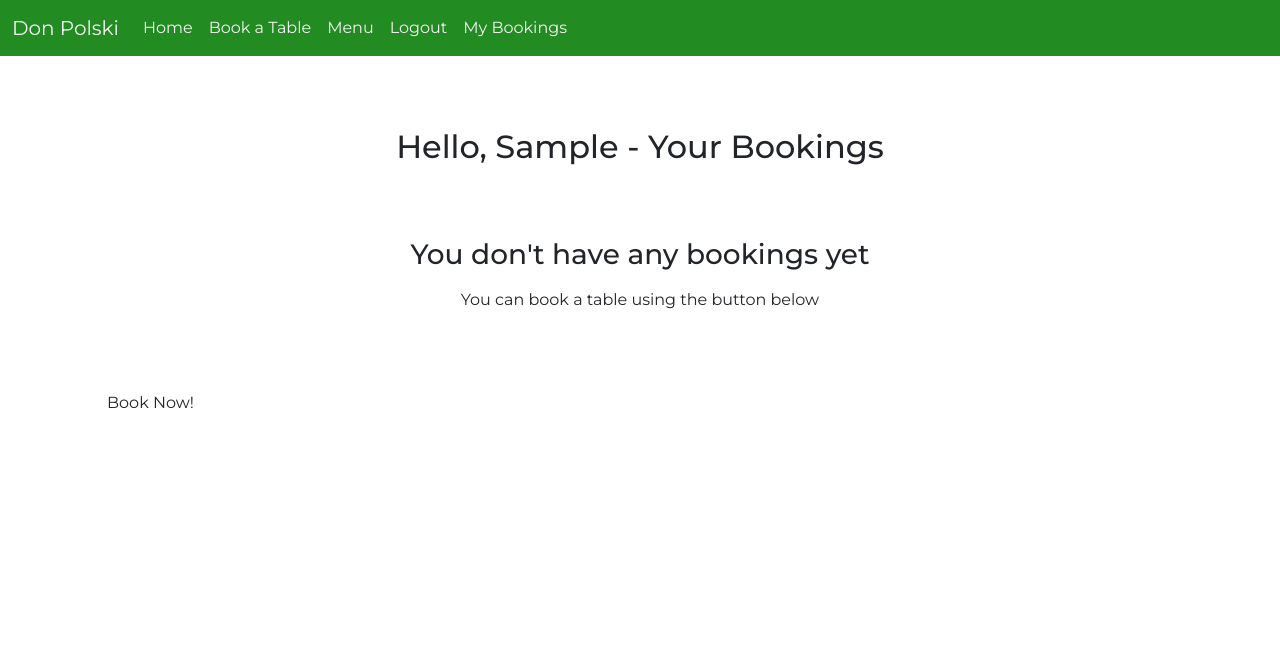
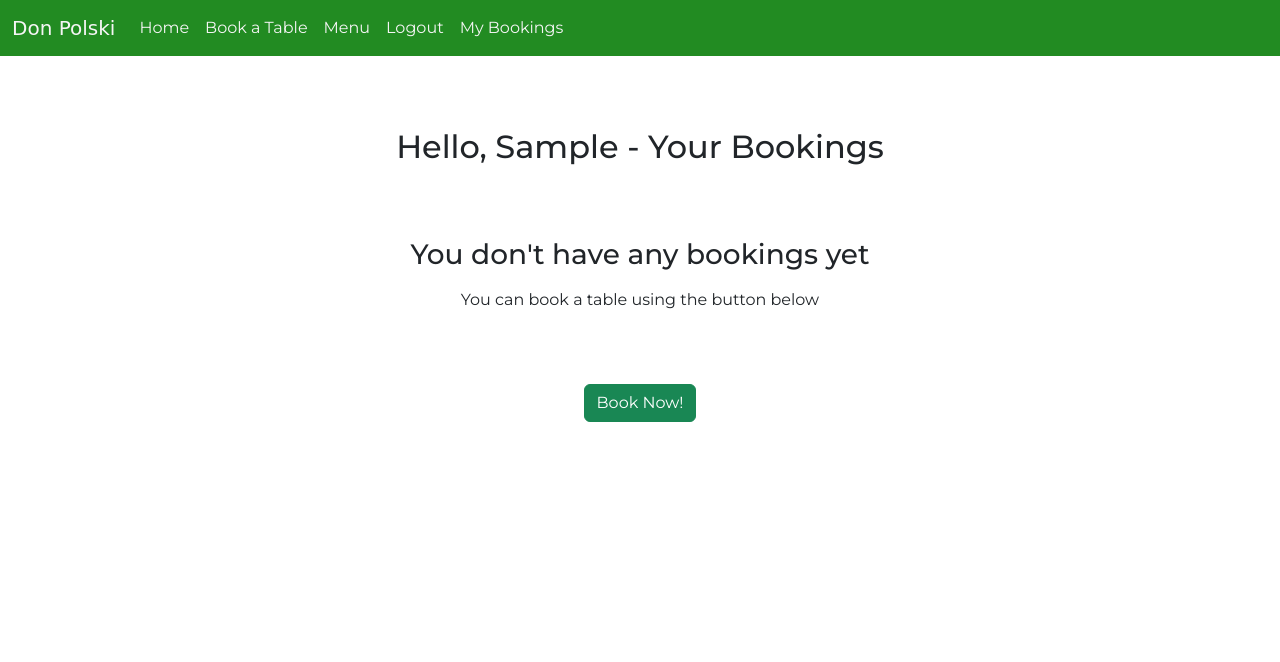
Before and after one commit to TiredSkitarii/don-polski-restaurant, a Django app: page /bookings/list/ in a window 1280 px wide. Shown: the top 662 px of the page. Run offline with Django 4.2, Linux system fonts and the light colour scheme; the visitor is signed in with stand-in values (Sample User, id 1); data that the repository does not hold is empty; some web fonts are replaced.

Commit message:
Final bit of editing to button positions and text spaces - it's now "passable", so it'll do

```diff
--- a/restaurant_booking/templates/restaurant_booking/bookings_list.html
+++ b/restaurant_booking/templates/restaurant_booking/bookings_list.html
@@ -44,8 +44,10 @@
             <p class="mb-4">You can book a table using the button below</p>
         </div>
 
-        <div class="text center mb-3">
-            <a href="{% url 'create_booking' %}" class="btn btn-accent"> Book Now!</a>
+        <div class="text-center mb-3">
+            <div class="mx-auto">
+                <a href="{% url 'create_booking' %}" class="btn btn-success"> Book Now!</a>
+            </div>
         </div>
         {% endif %}
 
--- a/static/css/style.css
+++ b/static/css/style.css
@@ -26,6 +26,7 @@ h1 {
 
 .navbar-brand {
     color: whitesmoke;
+    font-family: var(--secondary-font);
 }
 
 .nav-link {
--- a/website/templates/website/home.html
+++ b/website/templates/website/home.html
@@ -15,9 +15,8 @@
 </div>
 
 <div>
-    <h4>About Us:</h4>
-    <p>Situated in the heart of Clevedon, Don Polski has been serving delicious Polish food for over forty years. Jan Cebuka opened the restaurant in 1969. His aim was to serve the food of his beloved homeland to his fellow country men and to introduce his new homeland to the hearty taste of Polish food. Jan’s children Zosia and Pawel  took over the running of the restaurant and have now handed over the reins to the next generation of the family, Pawel’s son, Tomek .
-</p>
+    <h5>About Us:</h5>
+    <p class="mb-4">Situated in the heart of Clevedon, Don Polski has been serving delicious Polish food for over forty years. Jan Cebuka opened the restaurant in 1969. His aim was to serve the food of his beloved homeland to his fellow country men and to introduce his new homeland to the hearty taste of Polish food. Jan’s children Zosia and Pawel  took over the running of the restaurant and have now handed over the reins to the next generation of the family, Pawel’s son, Tomek.</p>
 </div>
 
 <div class="d-grid gap-2 col-2 mx-auto">
```
